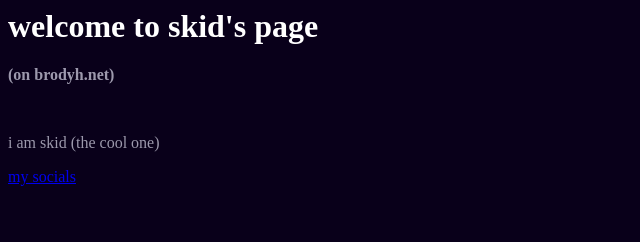
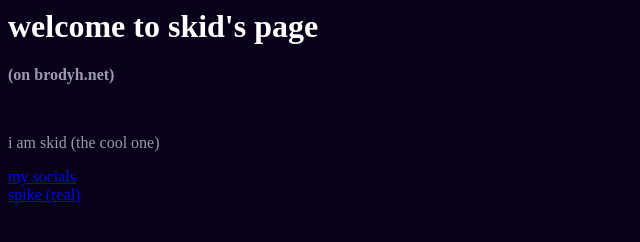
Before and after one commit to skidxml/skid.brodyh.net, a plain HTML site: page index.html in a window 1280 px wide. Shown: the full height of the page, 0-640 px from the left. Drawn offline with Linux system fonts and the light colour scheme.

Commit message:
Update index.html

```diff
--- a/index.html
+++ b/index.html
@@ -11,5 +11,7 @@
 <br>
   <p>i am skid (the cool one)</p>
   <a href="socials_lol.html">my socials</a>
+<br>
+  <a href="spike.html">spike (real)</a>
 </body>
 </font>
```
